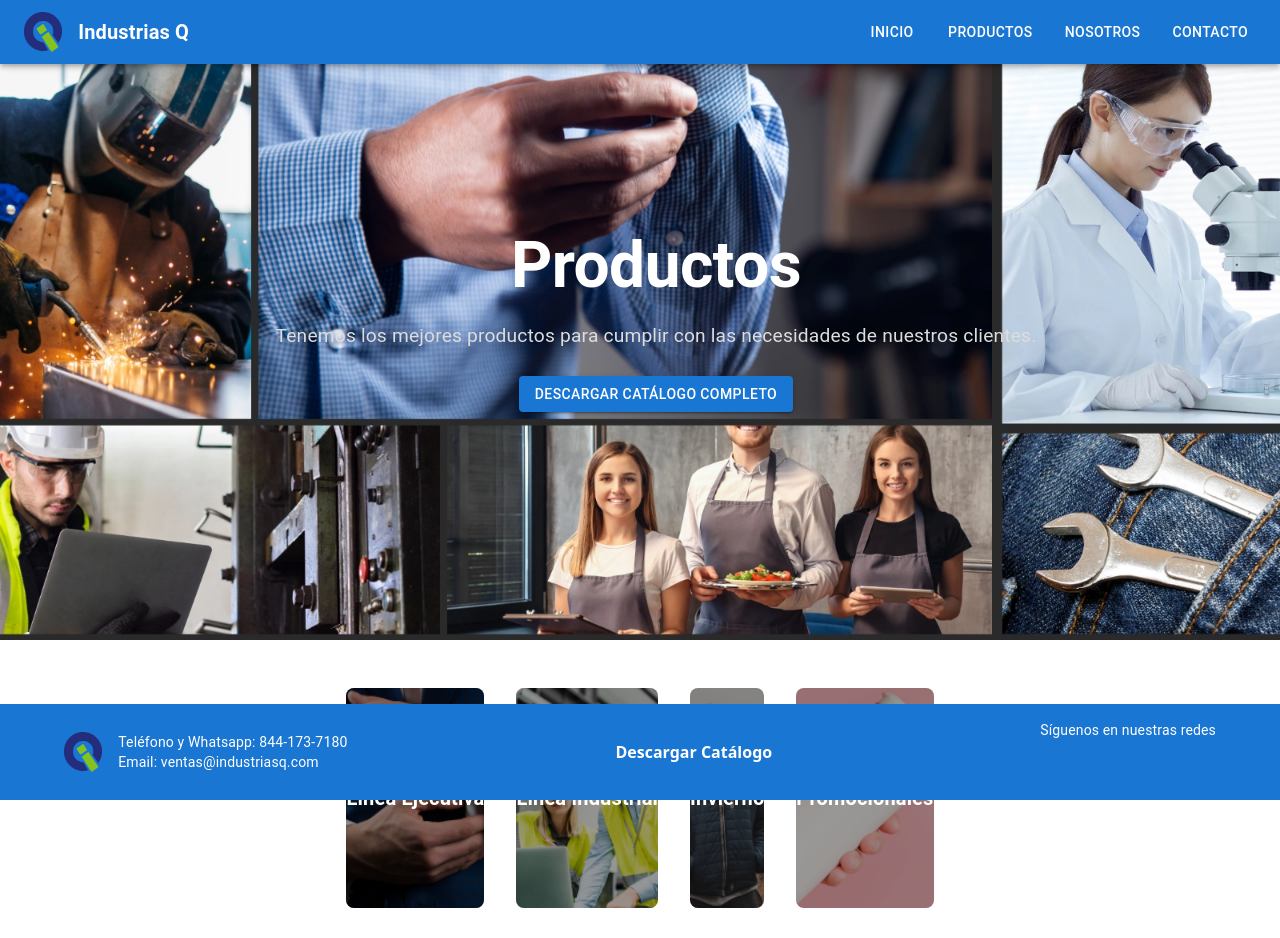
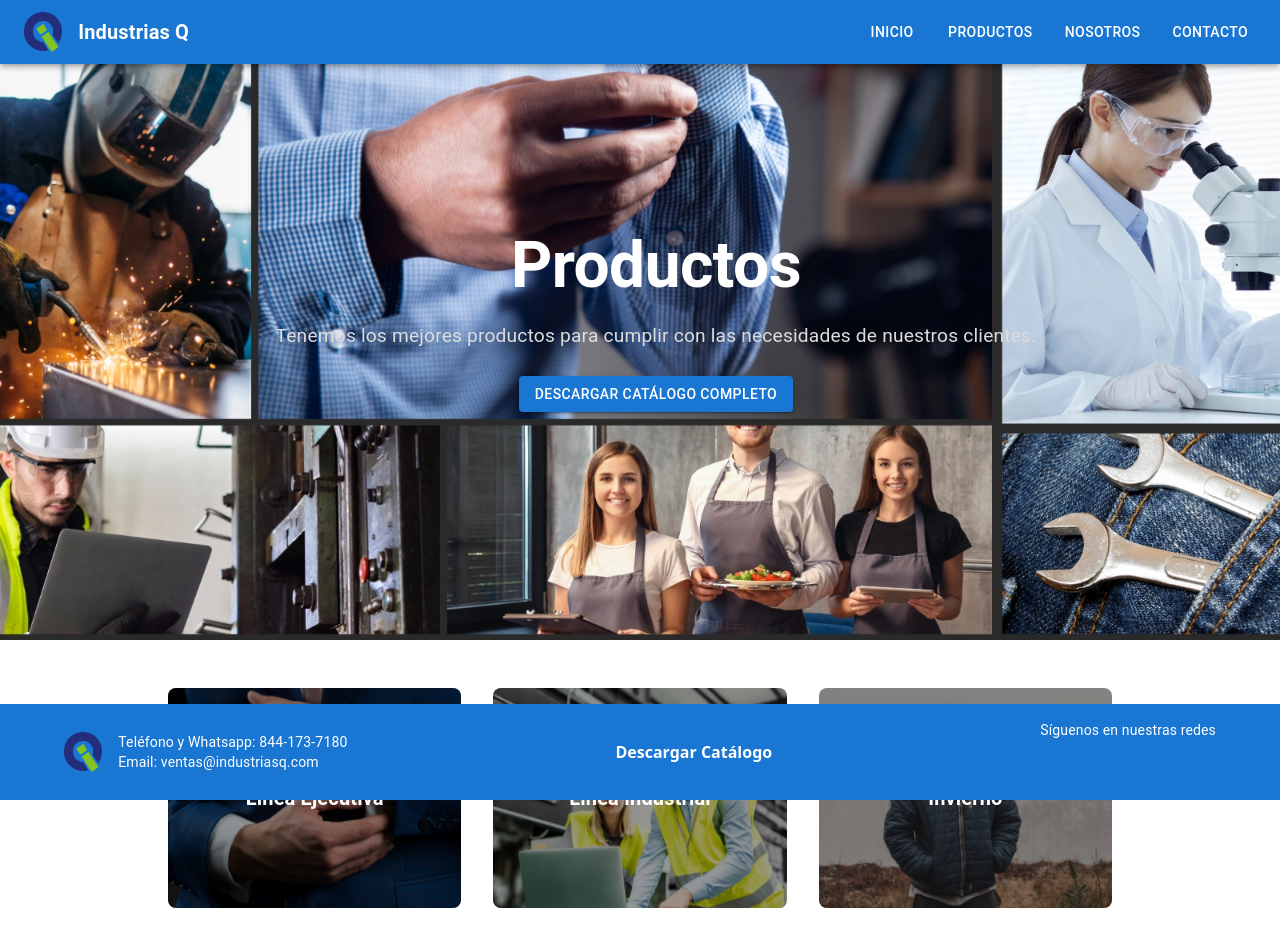
Before and after one commit to lfer93/industriasq, a React (Vite) app: page /productos in a window 1280 px wide. Shown: the top 938 px of the page. Built offline with nearby package versions, Linux system fonts and the light colour scheme; some icons are missing.

Commit message:
Fix: Tamaño de las imagenes en CategoryGrid, se veian afectadas por el tamaño del texto, se corrigio y se dio un aspecto rectangular

```diff
--- a/src/pages/productos/CategoryGrid.jsx
+++ b/src/pages/productos/CategoryGrid.jsx
@@ -89,6 +89,8 @@ const CategoryGrid = () => {
                         href={category.link}
                         target="_blank"
                         sx={{
+                            width: "100%",
+                            aspectRatio: "4 / 3", // 🔧 Se añadió para forzar un cuadro perfecto
                             display: "flex",
                             alignItems: "center",
                             justifyContent: "center",
```
